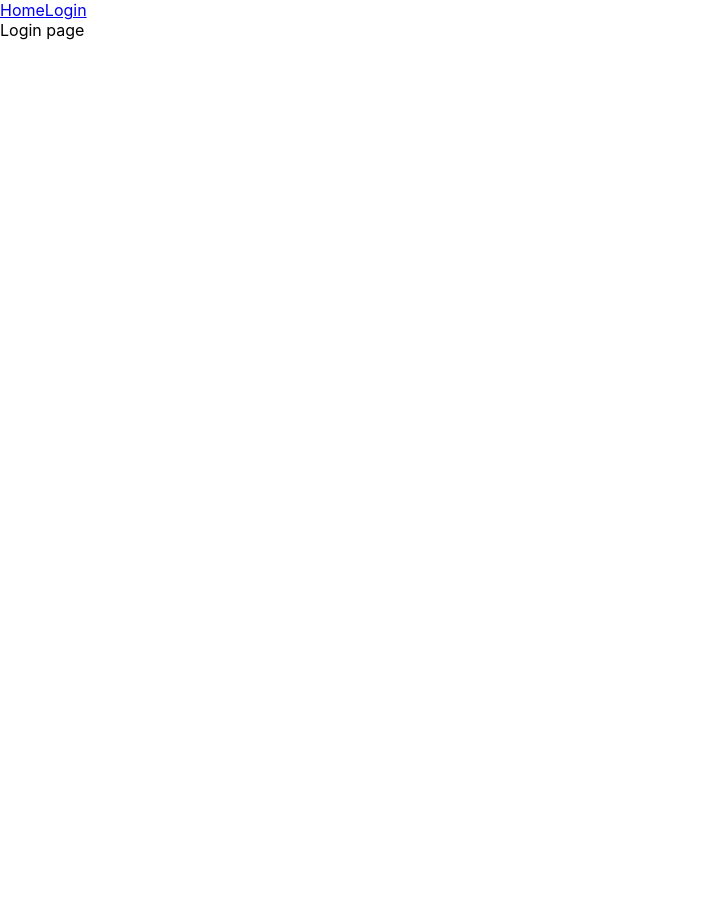
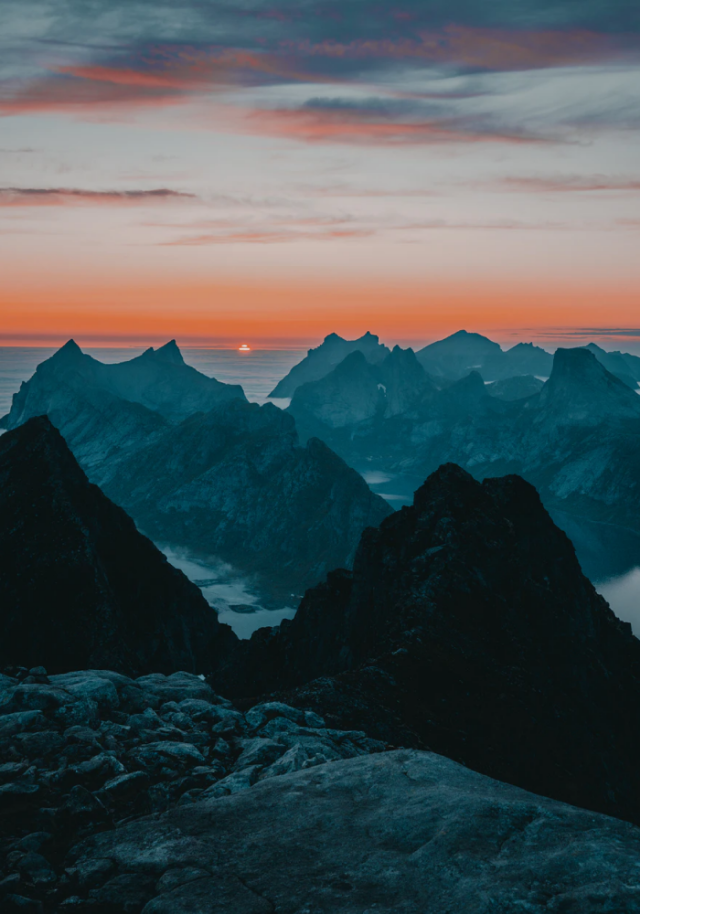
Before and after one commit to zinza-d2-training/thanhpc-react, a React (Create React App) app: page /login in a window 1280 px wide. Shown: the whole page, without its empty margins (0-703 px from the left). Before the commit the page ends 800 px from the top, so only its background shows below. Built offline with nearby package versions, Linux system fonts and the light colour scheme.

Commit message:
Login Layout

```diff
--- a/src/App.css
+++ b/src/App.css
@@ -1,38 +1,3 @@
-.App {
-  text-align: center;
+* {
+  font-size: 0;
 }
-
-.App-logo {
-  height: 40vmin;
-  pointer-events: none;
-}
-
-@media (prefers-reduced-motion: no-preference) {
-  .App-logo {
-    animation: App-logo-spin infinite 20s linear;
-  }
-}
-
-.App-header {
-  background-color: #282c34;
-  min-height: 100vh;
-  display: flex;
-  flex-direction: column;
-  align-items: center;
-  justify-content: center;
-  font-size: calc(10px + 2vmin);
-  color: white;
-}
-
-.App-link {
-  color: #61dafb;
-}
-
-@keyframes App-logo-spin {
-  from {
-    transform: rotate(0deg);
-  }
-  to {
-    transform: rotate(360deg);
-  }
-}
--- a/src/App.tsx
+++ b/src/App.tsx
@@ -1,26 +1,19 @@
-import React from 'react';
 import './App.css';
-import { CssBaseline, Typography } from '@mui/material';
 import Layout from './theme/layout';
 
-import { Routes, Route, Link } from "react-router-dom";
-import Login from "./pages/Login";
-import Home from "./pages/Home";
+import { Routes, Route } from 'react-router-dom';
+import Login from './pages/Login';
+import Home from './pages/Home';
 
 function App() {
-
-
   return (
     <>
-      <Link to="/">Home</Link>
-      <Link to="/login">Login</Link>
-
-      <Routes>
-            <Route path="/login" element={<Login />}>
-            </Route>
-            <Route path="/" element={<Home />}>
-            </Route>
-      </Routes>
+      <Layout>
+        <Routes>
+          <Route path="/login" element={<Login />}></Route>
+          <Route path="/" element={<Home />}></Route>
+        </Routes>
+      </Layout>
     </>
   );
 }
--- a/src/pages/Login.tsx
+++ b/src/pages/Login.tsx
@@ -1,6 +1,28 @@
-const Login = (): any=>{
-    return(
-        <div>Login page</div>
-    )
-}
+import { Box, Grid } from '@mui/material';
+import loginImg from '../images/login.png';
+import styled from '@emotion/styled';
+
+const Login = (): any => {
+  const Button = styled.button`
+    color: red;
+  `;
+  return (
+    <Box>
+      <Grid container spacing={0}>
+        <Grid item xs={6}>
+          <Box
+            component="img"
+            sx={{
+              height: '100%',
+              width: '100%'
+            }}
+            alt=""
+            src={loginImg}
+          />
+        </Grid>
+        <Grid item xs={6}></Grid>
+      </Grid>
+    </Box>
+  );
+};
 export default Login;
```
Also changed, not shown: src/images/login.png (added).
